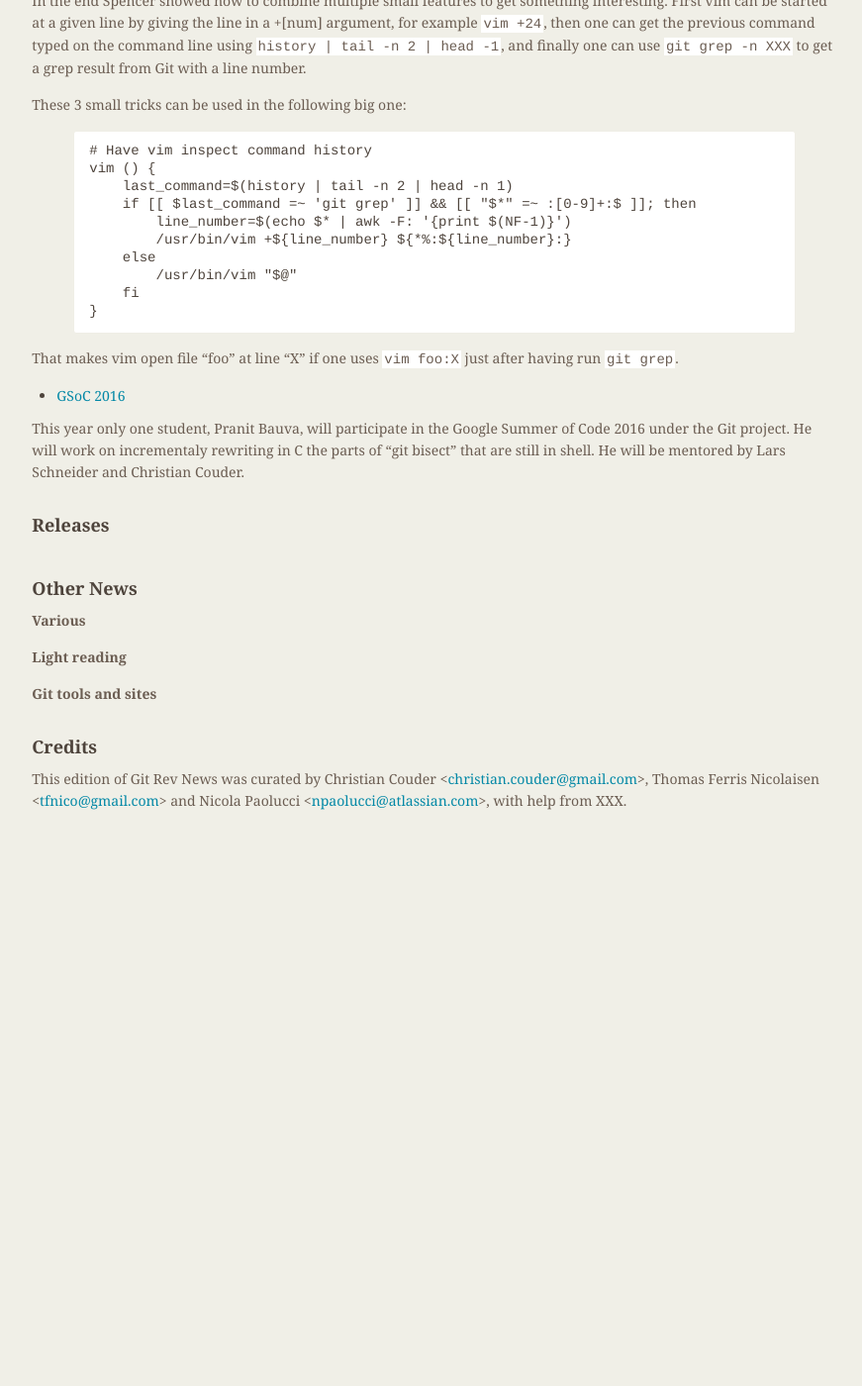
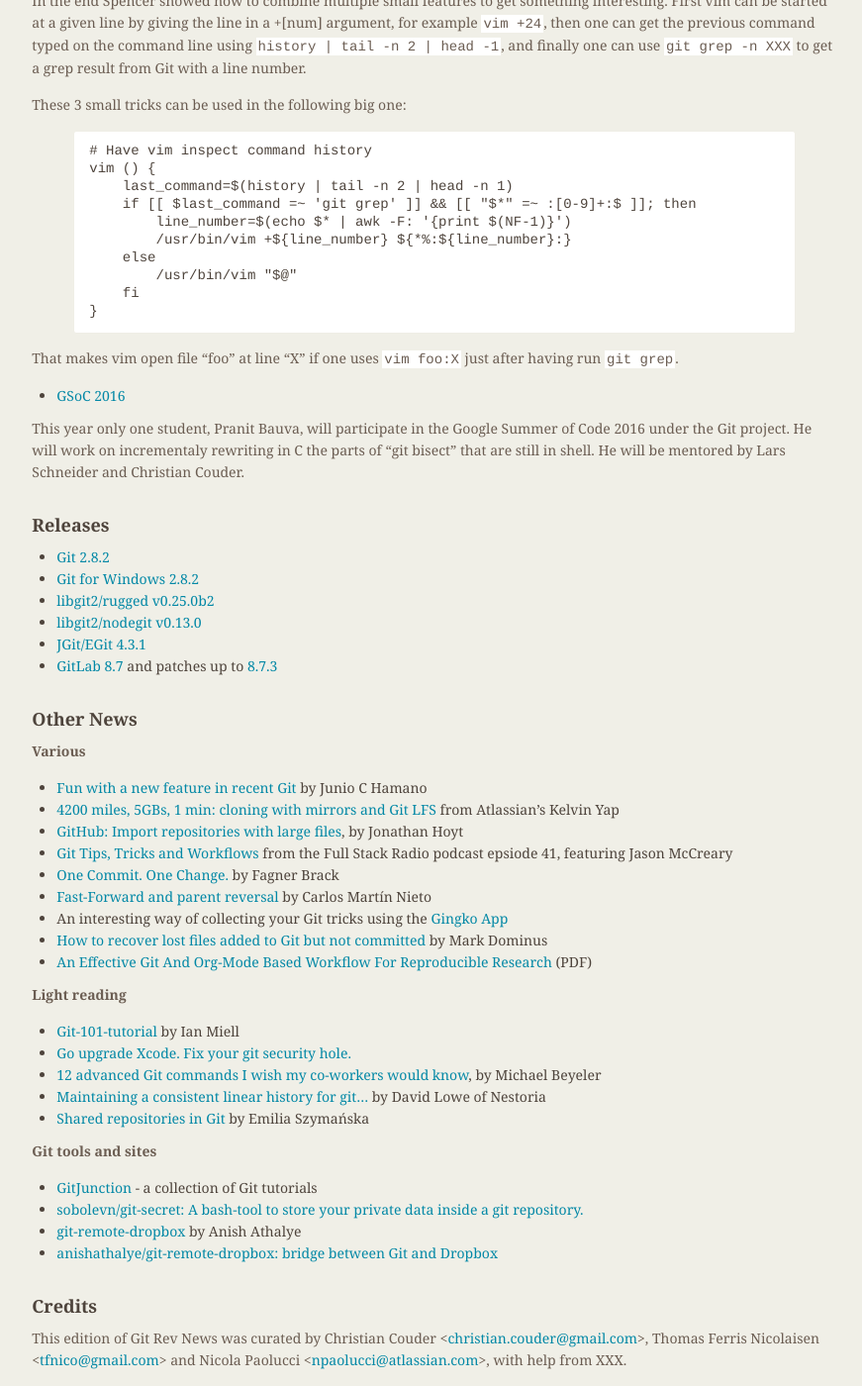
Before and after one commit to git/git.github.io, a Jekyll site: the page built from rev_news/drafts/edition-15.md, in a window 1280 px wide and 1400 px high, scrolled down 1976 px. Shown: the whole window at 99% size, without its empty margins (339-1210 px from the left). Built offline with Jekyll 4.4.1, drawn with Linux system fonts in a browser that asks for light colours; before the commit the page ends 2811 px from its top, so only the background shows below that.

Commit message:
rn-15: add links and releases

```diff
--- a/rev_news/drafts/edition-15.md
+++ b/rev_news/drafts/edition-15.md
@@ -177,18 +177,41 @@
 
 ## Releases
 
+* [Git 2.8.2](http://article.gmane.org/gmane.comp.version-control.git/293059/)
+* [Git for Windows 2.8.2](https://groups.google.com/d/msg/git-for-windows/-Jur6cdjMjE/m02wl_qCCQAJ)
+* [libgit2/rugged v0.25.0b2](https://github.com/libgit2/rugged/releases/tag/v0.25.0b2)
+* [libgit2/nodegit v0.13.0](https://github.com/nodegit/nodegit/releases/tag/v0.13.0)
+* [JGit/EGit 4.3.1](http://dev.eclipse.org/mhonarc/lists/jgit-dev/msg03139.html)
+* [GitLab 8.7](https://about.gitlab.com/2016/04/22/gitlab-8-7-released/) and patches up to [8.7.3](https://about.gitlab.com/2016/05/06/gitlab-8-dot-7-dot-3-released/)
 
 ## Other News
 
 __Various__
 
-
+* [Fun with a new feature in recent Git](https://git-blame.blogspot.de/2016/05/fun-with-new-feature-in-recent-git.html) by Junio C Hamano
+* [4200 miles, 5GBs, 1 min: cloning with mirrors and Git LFS](http://blogs.atlassian.com/2016/04/bitbucket-data-center-smart-mirroring-with-git-lfs-support/) from Atlassian's Kelvin Yap
+* [GitHub: Import repositories with large files](https://github.com/blog/2163-import-repositories-with-large-files), by Jonathan Hoyt
+* [Git Tips, Tricks and Workflows](http://www.fullstackradio.com/41) from the Full Stack Radio podcast epsiode 41, featuring Jason McCreary
+* [One Commit. One Change.](https://medium.com/@fagnerbrack/one-commit-one-change-3d10b10cebbf#.1zqmjhd8q) by Fagner Brack
+* [Fast-Forward and parent reversal](http://dwim.me/2016/01/11/fast-foward-and-parent-reversal.html) by Carlos Martín Nieto
+* An interesting way of collecting your Git tricks using the [Gingko App](https://gingkoapp.com/git-notes)
+* [How to recover lost files added to Git but not committed](http://blog.plover.com/2016/04/16/) by Mark Dominus
+* [An Effective Git And Org-Mode Based Workflow For Reproducible Research](https://hal.inria.fr/hal-01112795/document) (PDF)
 
 __Light reading__
 
+* [Git-101-tutorial](http://ianmiell.github.io/git-101-tutorial/) by Ian Miell
+* [Go upgrade Xcode. Fix your git security hole.](http://rachelbythebay.com/w/2016/05/05/xcode/)
+* [12 advanced Git commands I wish my co-workers would know](http://www.askaswiss.com/2016/01/12-useful-advanced-git-commands.html), by Michael Beyeler
+* [Maintaining a consistent linear history for git...](http://devblog.nestoria.com/post/98892582763/maintaining-a-consistent-linear-history-for-git) by David Lowe of Nestoria
+* [Shared repositories in Git](http://emi.gd/blog/git-submodules/) by Emilia Szymańska
 
 __Git tools and sites__
 
+* [GitJunction](http://gitjunction.com/) - a collection of Git tutorials
+* [sobolevn/git-secret: A bash-tool to store your private data inside a git repository.](https://github.com/sobolevn/git-secret)
+* [git-remote-dropbox](http://www.anishathalye.com/2015/08/19/git-remote-dropbox/) by Anish Athalye
+* [anishathalye/git-remote-dropbox: bridge between Git and Dropbox](https://github.com/anishathalye/git-remote-dropbox)
 
 ## Credits
 
```
